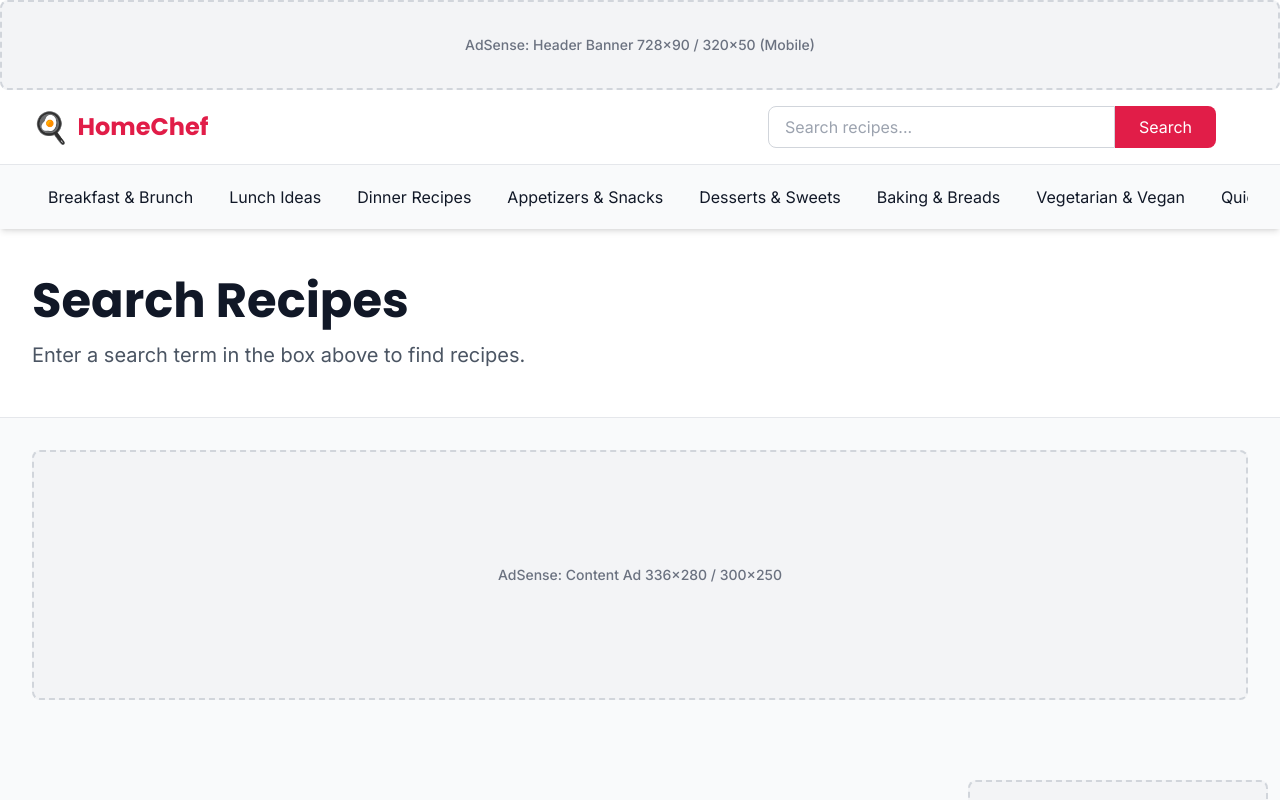
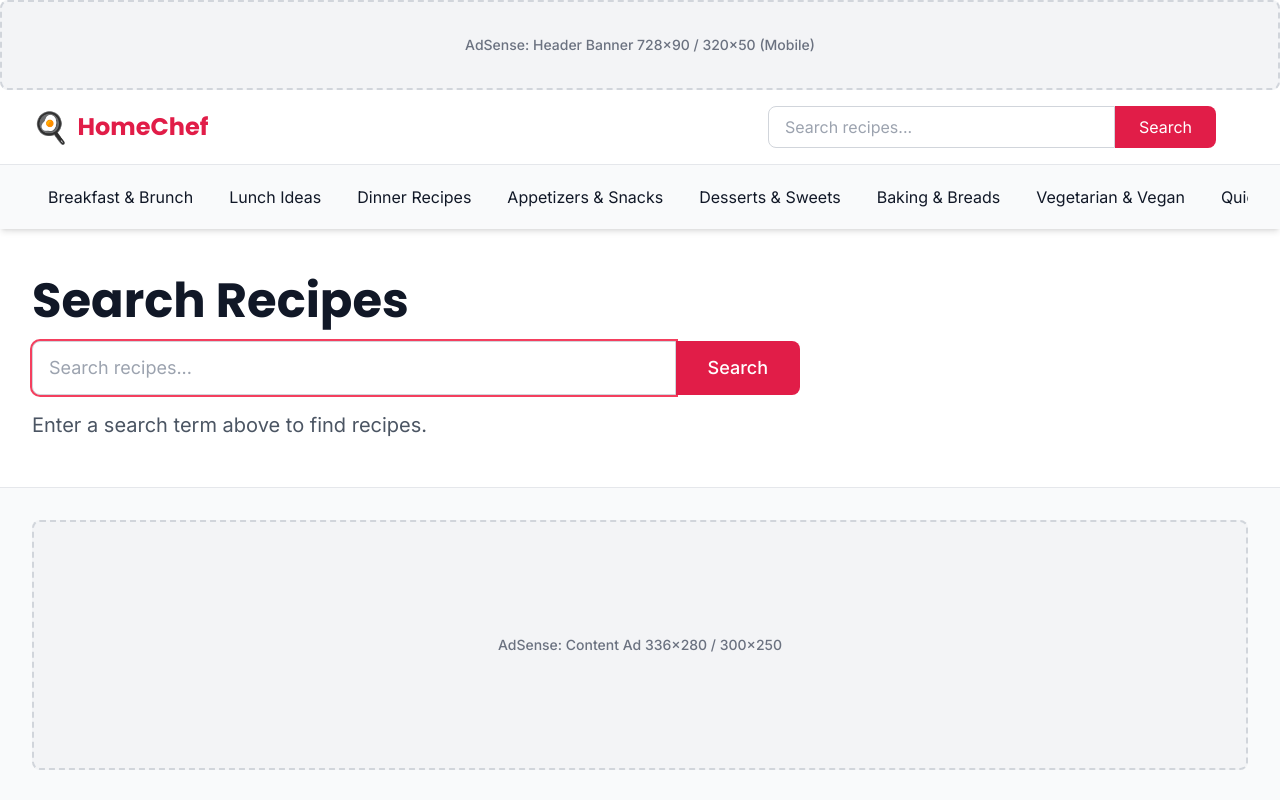
Before and after one commit to ALEX-SHR-SUDO/home-chefs-guide, a Next.js app: page /search in a window 1280 px wide. Shown: the top 800 px of the page. Built offline with nearby package versions, Linux system fonts and the light colour scheme.

Commit message:
Fix site search: add inline search form, pre-populate header, fix duplicate title
Co-authored-by: ALEX-SHR-SUDO <195354219+ALEX-SHR-SUDO@users.noreply.github.com>
Agent-Logs-Url: https://github.com/ALEX-SHR-SUDO/home-chefs-guide/sessions/5eb81d10-423c-4c51-a97c-bb14516aae18

```diff
--- a/app/search/page.tsx
+++ b/app/search/page.tsx
@@ -13,8 +13,8 @@ export async function generateMetadata({ searchParams }: PageProps): Promise<Met
 
   return {
     title: query
-      ? `Search results for "${query}" | HomeChef`
-      : 'Search | HomeChef',
+      ? `Search results for "${query}"`
+      : 'Search',
     description: query
       ? `Find recipes matching "${query}" on HomeChef.`
       : 'Search for recipes on HomeChef.',
@@ -47,6 +47,22 @@ export default async function SearchPage({ searchParams }: PageProps) {
             <h1 className="text-5xl font-display font-bold mb-4">
               Search Recipes
             </h1>
+            <form action="/search" method="GET" className="flex mb-4">
+              <input
+                type="text"
+                name="q"
+                defaultValue={query}
+                placeholder="Search recipes..."
+                autoFocus={!query}
+                className="flex-1 px-4 py-3 border border-gray-300 rounded-l-lg focus:outline-none focus:ring-2 focus:ring-primary-500 text-lg"
+              />
+              <button
+                type="submit"
+                className="bg-primary-600 text-white px-8 py-3 rounded-r-lg hover:bg-primary-700 transition-colors text-lg font-medium"
+              >
+                Search
+              </button>
+            </form>
             {query ? (
               <p className="text-gray-500">
                 {results.length}{' '}
@@ -55,7 +71,7 @@ export default async function SearchPage({ searchParams }: PageProps) {
               </p>
             ) : (
               <p className="text-xl text-gray-600">
-                Enter a search term in the box above to find recipes.
+                Enter a search term above to find recipes.
               </p>
             )}
           </div>
@@ -77,7 +93,7 @@ export default async function SearchPage({ searchParams }: PageProps) {
             {!query && (
               <div className="text-center py-12">
                 <p className="text-gray-600 text-lg">
-                  Use the search bar at the top of the page to find recipes.
+                  Use the search bar above to find recipes.
                 </p>
               </div>
             )}
--- a/components/Header.tsx
+++ b/components/Header.tsx
@@ -1,7 +1,9 @@
 'use client';
 
 import Link from 'next/link';
-import { useState } from 'react';
+import { useState, useEffect } from 'react';
+import { useSearchParams } from 'next/navigation';
+import { Suspense } from 'react';
 
 const categories = [
   { name: 'Breakfast & Brunch', slug: 'breakfast-brunch' },
@@ -16,6 +18,15 @@ const categories = [
   { name: 'International Cuisine', slug: 'international' },
 ];
 
+/** Tiny component that reads the ?q param and syncs it to the parent via callback. */
+function SearchParamSync({ onSync }: { onSync: (q: string) => void }) {
+  const searchParams = useSearchParams();
+  useEffect(() => {
+    onSync(searchParams.get('q') ?? '');
+  }, [searchParams, onSync]);
+  return null;
+}
+
 export default function Header() {
   const [mobileMenuOpen, setMobileMenuOpen] = useState(false);
   const [searchQuery, setSearchQuery] = useState('');
@@ -29,6 +40,11 @@ export default function Header() {
 
   return (
     <header className="bg-white shadow-md sticky top-0 z-50 no-print">
+      {/* Sync search box value with the ?q URL param when present */}
+      <Suspense fallback={null}>
+        <SearchParamSync onSync={setSearchQuery} />
+      </Suspense>
+
       {/* Ad Space - Header Banner */}
       <div className="ad-space-header container-custom">
         AdSense: Header Banner 728x90 / 320x50 (Mobile)
```
